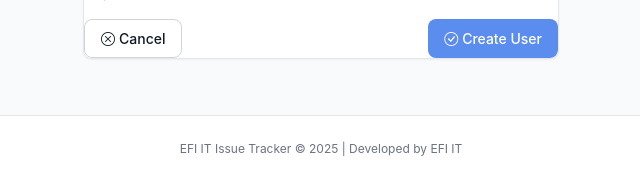
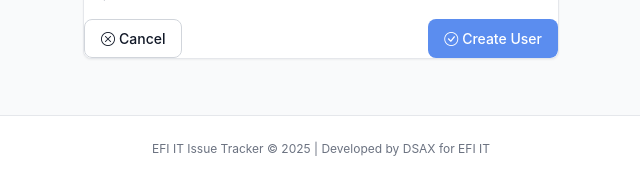
Before and after one commit to deepaksx/IssueTracker, a Flask app: page /user/add in a window 1280 px wide. Shown: the part 808-990 px from the top of the page, without its empty margins (439-1079 px from the left). Run offline with Flask 3, Linux system fonts and the light colour scheme; a user stored in the database is signed in; data comes from the database, SQL or seed files in the repository; some libraries are stand-ins or nearby versions.

Commit message:
Update footer - change developer credit to DSAX for EFI IT

```diff
--- a/templates/base.html
+++ b/templates/base.html
@@ -132,7 +132,7 @@
             <!-- Footer -->
             <footer class="footer">
                 <div class="container text-center">
-                    <span class="text-muted">EFI IT Issue Tracker &copy; 2025 | Developed by EFI IT</span>
+                    <span class="text-muted">EFI IT Issue Tracker &copy; 2025 | Developed by DSAX for EFI IT</span>
                 </div>
             </footer>
 
```
